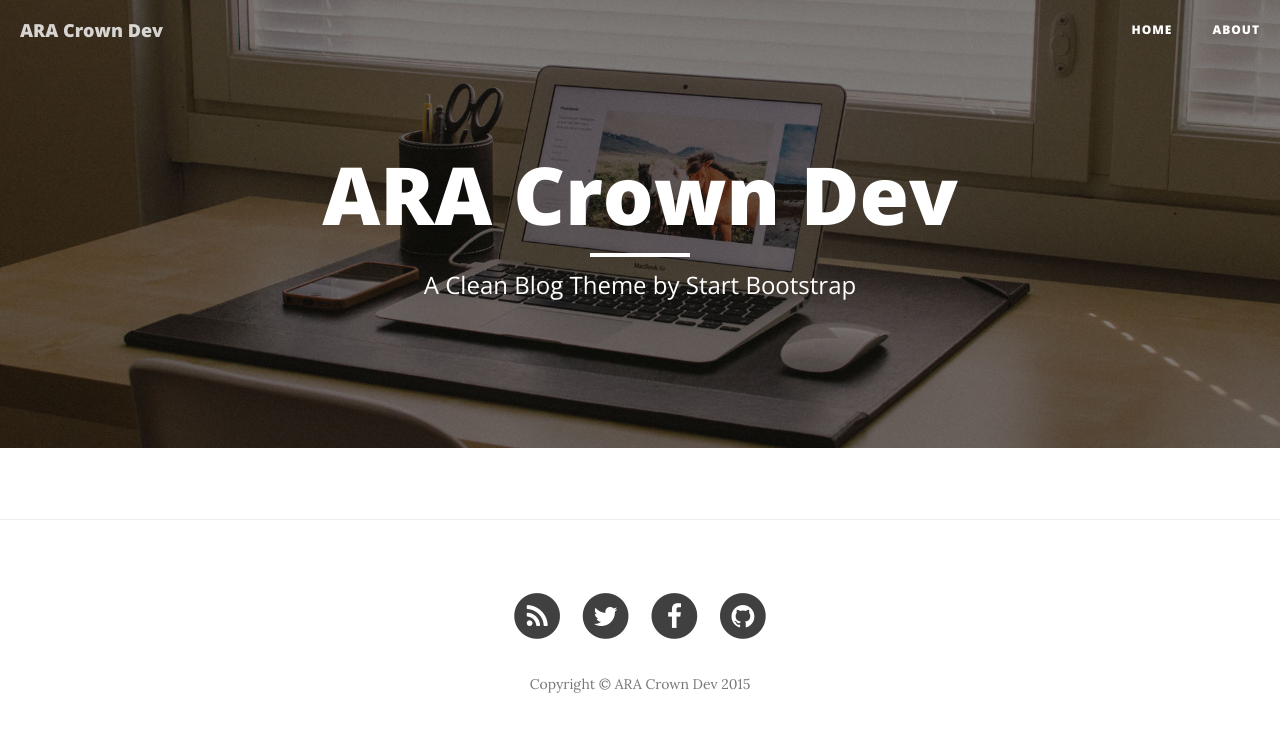
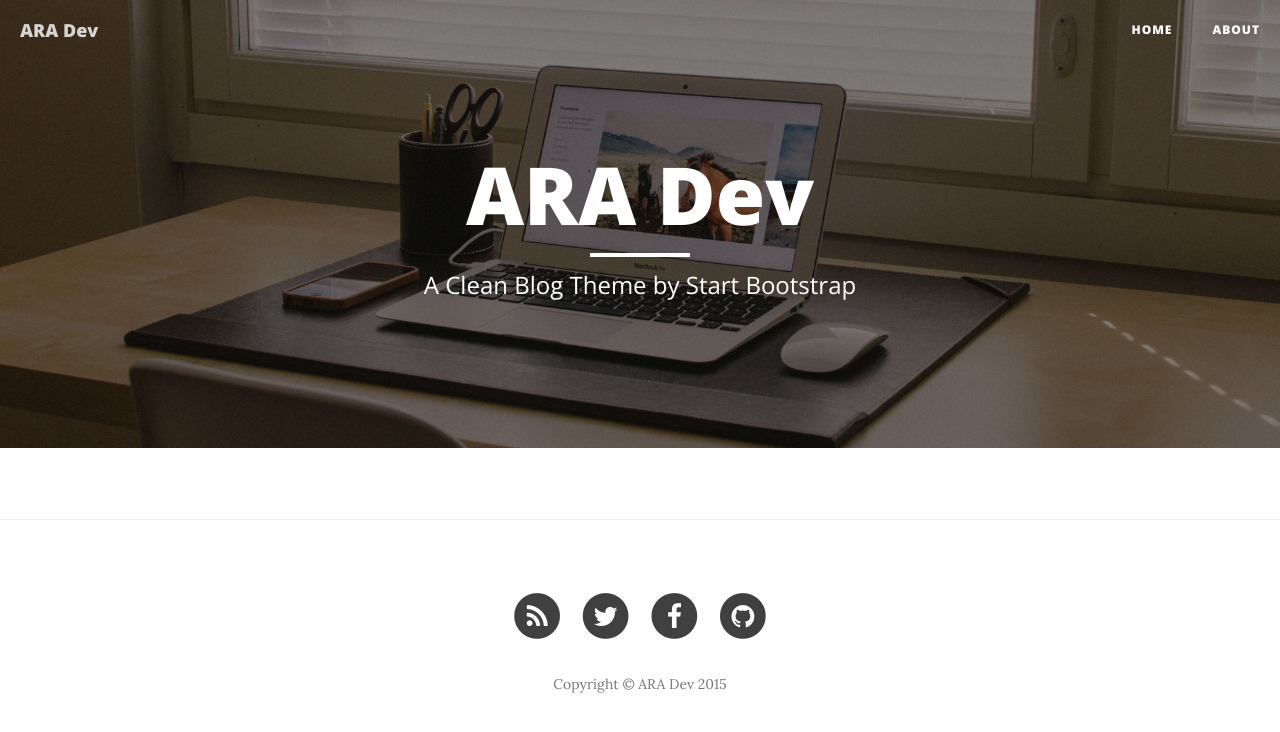
Before and after one commit to aracrown/aracrown.github.io, a Jekyll site: the page built from index.html, in a window 1280 px wide. Shown: the top 732 px of the page. Built offline with Jekyll 4.4.1, drawn with Linux system fonts in a browser that asks for light colours; nearby versions of some CDN libraries; the list of posts is cut into pages by our own code; some of the changed lines change nothing that is shown.

Commit message:
Updated _config.yml

```diff
--- a/_config.yml
+++ b/_config.yml
@@ -1,13 +1,13 @@
 # Site settings
-title: ARA Crown Dev
+title: ARA Dev
 header-img: img/home-bg.jpg
 email: your-email@yourdomain.com
 description: "Write your site description here. It will be used as your sites meta description as well!"
 baseurl: ""
 url: "http://www.aracrown.org"
-twitter_username: SBootstrap
-github_username:  davidtmiller
-facebook_username:  IronSummitMedia
+twitter_username: aracrown
+github_username:  aracrown
+facebook_username:  aracrown
 
 # Build settings
 markdown: kramdown
```
